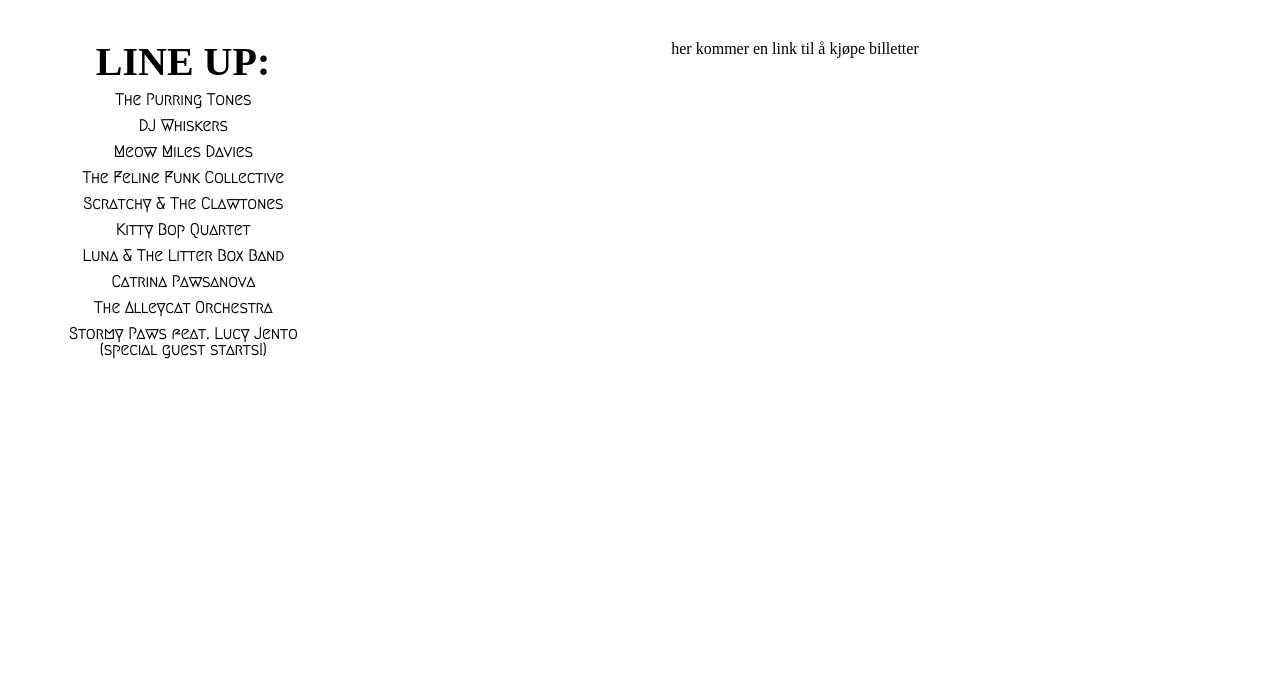
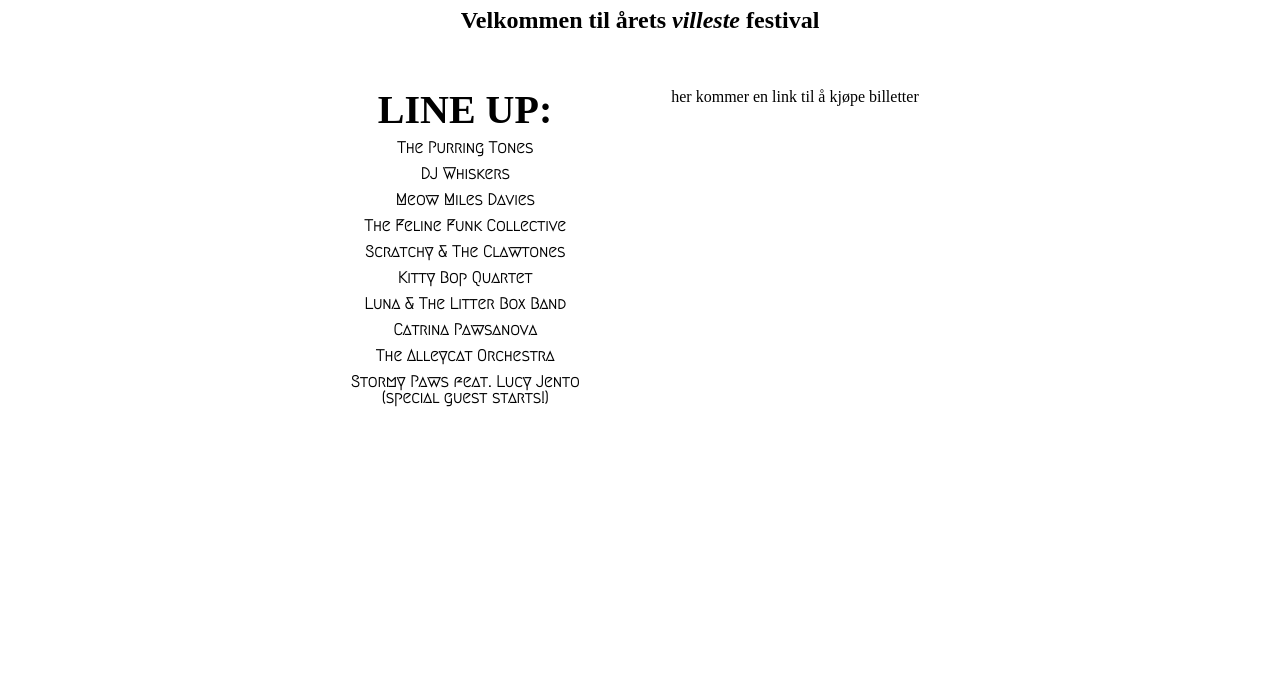
Before and after one commit to miaravnanger/f-rste-oppgave-HTML-CSS, a plain HTML site: page index.html in a window 1280 px wide. Shown: the part 121-800 px from the top of the page. Drawn offline with Linux system fonts and the light colour scheme; a web font is replaced by a local one.

Commit message:
sentrert

```diff
--- a/index.html
+++ b/index.html
@@ -7,12 +7,13 @@
     <title>Kattejazz-festival</title>
   </head>
   <body>
+		<div class="poster">
     <header>
       <h1>Kattejazz!</h1>
     </header>
     <main>
 			<h2>Velkommen til årets <em>villeste</em> festival</h2>
-      <div class="lineUp">
+      <section class="lineUp">
         <ul>
           <li class="lineUpTitle">LINE UP:</li>
           <li>The Purring Tones</li>
@@ -26,11 +27,12 @@
           <li>The Alleycat Orchestra</li>
           <li>Stormy Paws feat. Lucy Jento (special guest starts!)</li>
         </ul>
-      </div>
+      </section>
       <img src="" alt="" />
     </main>
     <footer>
       <p>her kommer en link til å kjøpe billetter</p>
     </footer>
+		</div>
   </body>
 </html>
--- a/styles.css
+++ b/styles.css
@@ -1,7 +1,15 @@
 body {
   text-align: center;
+	display: flex;
+	justify-content: center;
+	padding: 40px;
 }
 
+.poster {
+	background: url(./images/plantekatter.png)contain
+;
+	width: 700px;
+}
 header {
   background-color: #a6238c;
 }
```
